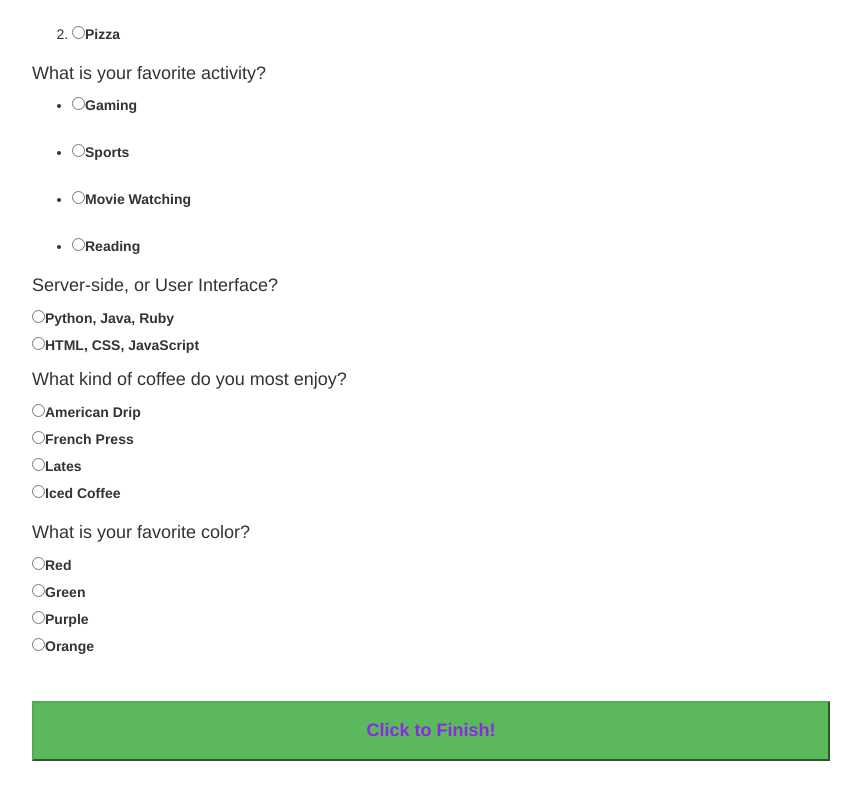
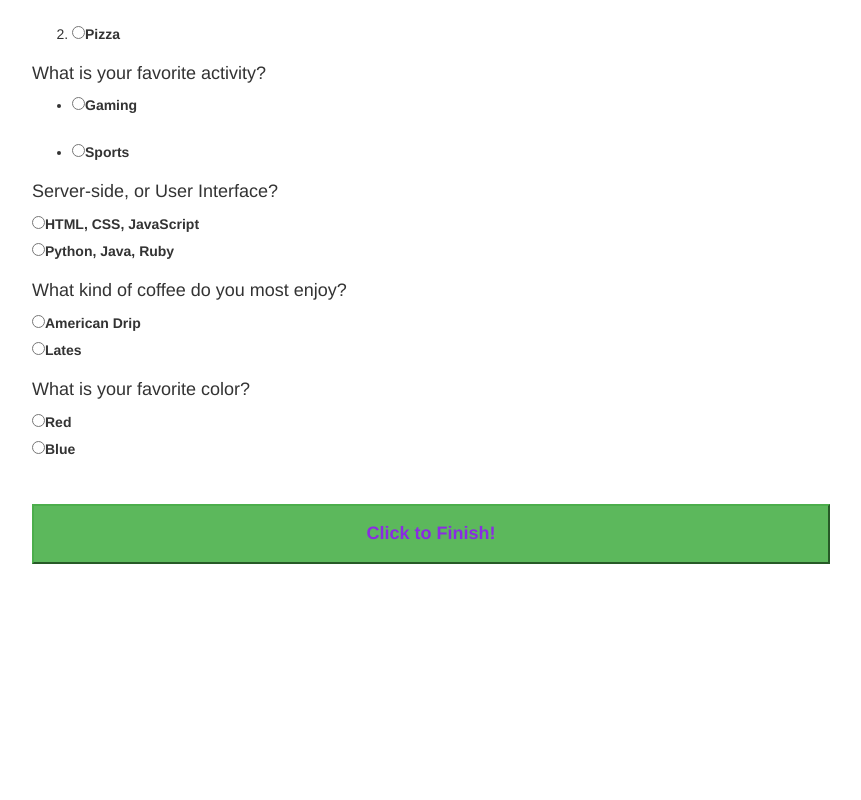
Before and after one commit to TonyBoy56/friday_project2, a plain HTML site: page index.html in a window 1280 px wide. Shown: the part 700-1500 px from the top of the page, without its empty margins (38-899 px from the left). After the commit the page ends 1307 px from the top, so only its background shows below. Drawn offline with Linux system fonts and the light colour scheme.

Commit message:
add necessary adjustments to js for functionality, switch radio button order on q3.

```diff
--- a/index.html
+++ b/index.html
@@ -60,18 +60,6 @@
                   <input type="radio" name="question2" value="a2">Sports
                 </label>
               </li>
-              <br>
-              <li>
-                <label>
-                  <input type="radio" name="question2" value="a3">Movie Watching
-                </label>
-              </li>
-              <br>
-              <li>
-                <label>
-                  <input type="radio" name="question2" value="a4">Reading
-                </label>
-              </li>
             </ul>
           </div>
         </div>
@@ -81,29 +69,25 @@
         <div class="form-group">
           <div id="language">
             <label>
-              <input type="radio" name="question3" value="a1">Python, Java, Ruby
+              <input type="radio" name="question3" value="a1">HTML, CSS, JavaScript
             </label>
-            <br>
-            <label>
-              <input type="radio" name="question3" value="a2">HTML, CSS, JavaScript
-            </label>
+              <br>
+              <label>
+                <input type="radio" name="question3" value="a2">Python, Java, Ruby
+              </label>
+          </div>
+        </div>
 
             <!-- Fourth question -->
+        <div class="form-group">
+          <div id="coffee "></div>
             <h4>What kind of coffee do you most enjoy?</h4>
             <label>
               <input type="radio" name="question4" value="a1">American Drip
             </label>
             <br>
             <label>
-              <input type="radio" name="question4" value="a2">French Press
-            </label>
-            <br>
-            <label>
-              <input type="radio" name="question4" value="a3">Lates
-            </label>
-            <br>
-            <label>
-              <input type="radio" name="question4" value="a4">Iced Coffee
+              <input type="radio" name="question4" value="a2">Lates
             </label>
           </div>
         </div>
@@ -117,15 +101,7 @@
             </label>
             <br>
             <label>
-              <input type="radio" name="question5" value="a2">Green
-            </label>
-            <br>
-            <label>
-              <input type="radio" name="question5" value="a3">Purple
-            </label>
-            <br>
-            <label>
-              <input type="radio" name="question5" value="a4">Orange
+              <input type="radio" name="question5" value="a2">Blue
             </label>
           </div>
         </div>
--- a/js/scripts.js
+++ b/js/scripts.js
@@ -11,14 +11,14 @@ $(document).ready(function() {
 
     var result5 = $("input[name=question5]").val();
 
-    if (result1 === result2); {
-      $("#output").text("")
+    if (result1 === result2) {
+      $("#output").text("Nice choice!Try some HTML/CSS!");
+    } else if (result2 === result3) {
+      $("#output").text("Hmmm... It seems back-end programming may be suitable for you.");
+    } else if (result3 === result4) {
+      ("#output").text("Nice! plenty of caffiene is a great choice for some front-end focused development!" );
+    } else if (result4 === result5) {
+      ("#output").text("You know, maybe it's worth considering taking up something else.");
     }
   });
 });
-
-// if (result1 === result2); {
-//   $("output").text("Congrats! You are front-end specialized programmer! Stick with html and css.")
-//   else if (result1 != result2) {
-//     $("output").text("Maybe you should reconsider your field of choice...");
-//   });
```
